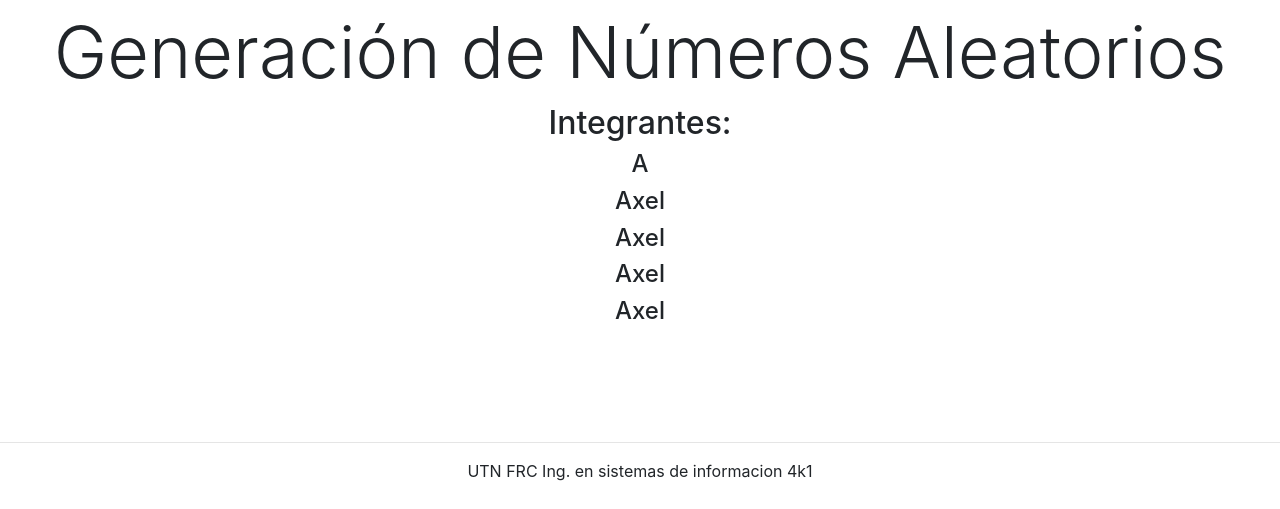
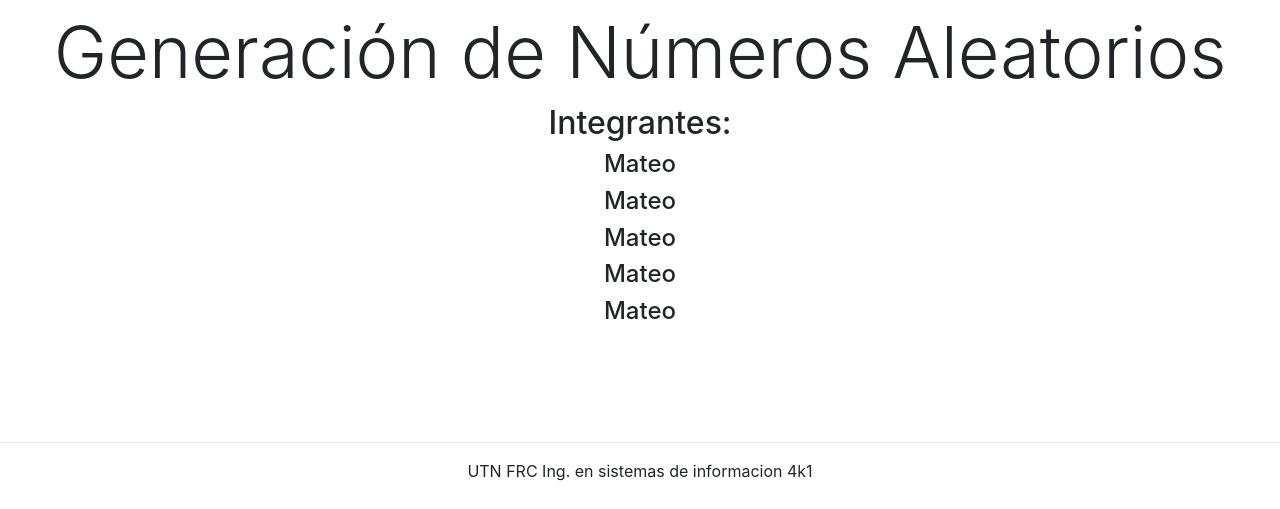
Before and after one commit to AxelWismer/tp1, a Django app: template templates/index.html in a window 1280 px wide. Shown: the part 301-810 px from the top of the page. Run offline with Django 3.2, Linux system fonts and the light colour scheme; the template is opened without the code that fills it, so the values that code supplies are empty; some libraries are stand-ins or nearby versions.

Commit message:
esto es un commit2

```diff
--- a/templates/index.html
+++ b/templates/index.html
@@ -9,11 +9,11 @@
     <h1 class="display-1 text-center">T.P.N° 1</h1>
     <h1 class="display-3 text-center">Generación de Números Aleatorios</h1>
     <h2 class="text-center">Integrantes:</h2>
-    <h4>A</h4>
-    <h4>Axel</h4>
-    <h4>Axel</h4>
-    <h4>Axel</h4>
-    <h4>Axel</h4>
+    <h4>Mateo</h4>
+    <h4>Mateo</h4>
+    <h4>Mateo</h4>
+    <h4>Mateo</h4>
+    <h4>Mateo</h4>
 
 </div>
 {% endblock content %}
```
